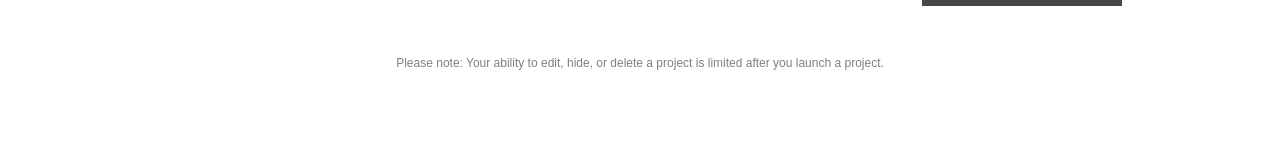
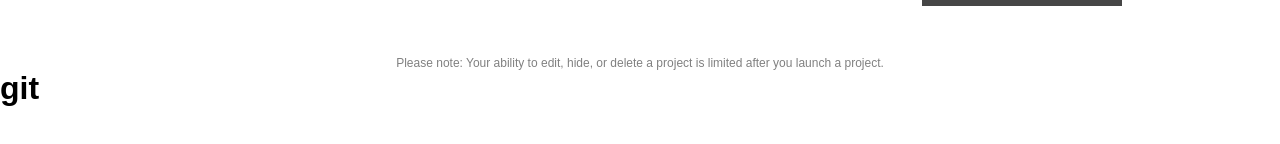
Before and after one commit to RajatMujawar123/large-house, a plain HTML site: page country.html in a window 1280 px wide. Shown: the part 612-756 px from the top of the page. Drawn offline with Linux system fonts and the light colour scheme.

Commit message:
day5 wrap up

```diff
--- a/country.html
+++ b/country.html
@@ -50,5 +50,7 @@
             <p id="noteMRS">Please note: Your ability to edit, hide, or delete a project is limited after you launch a project.</p>
         </div>
     </div>
+
+    <div><h1>git</h1></div>
 </body>
 </html>
```
